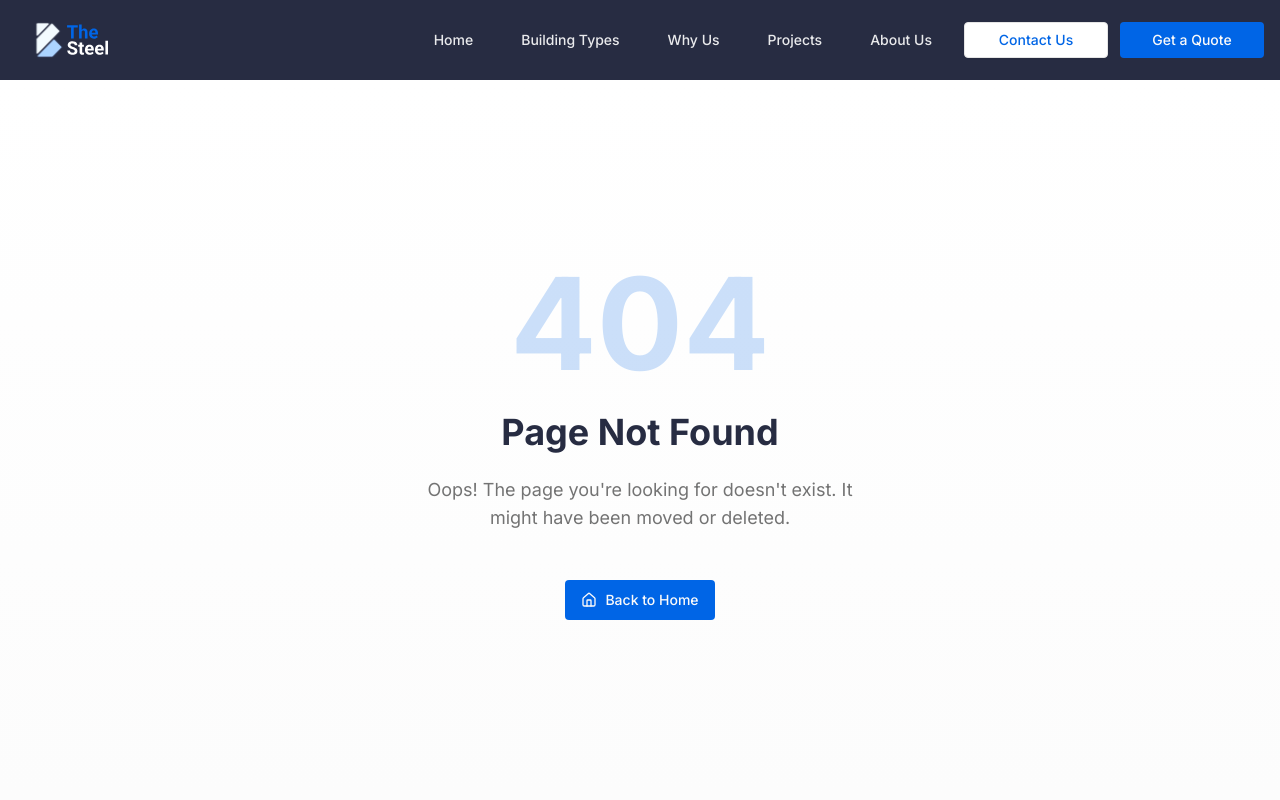
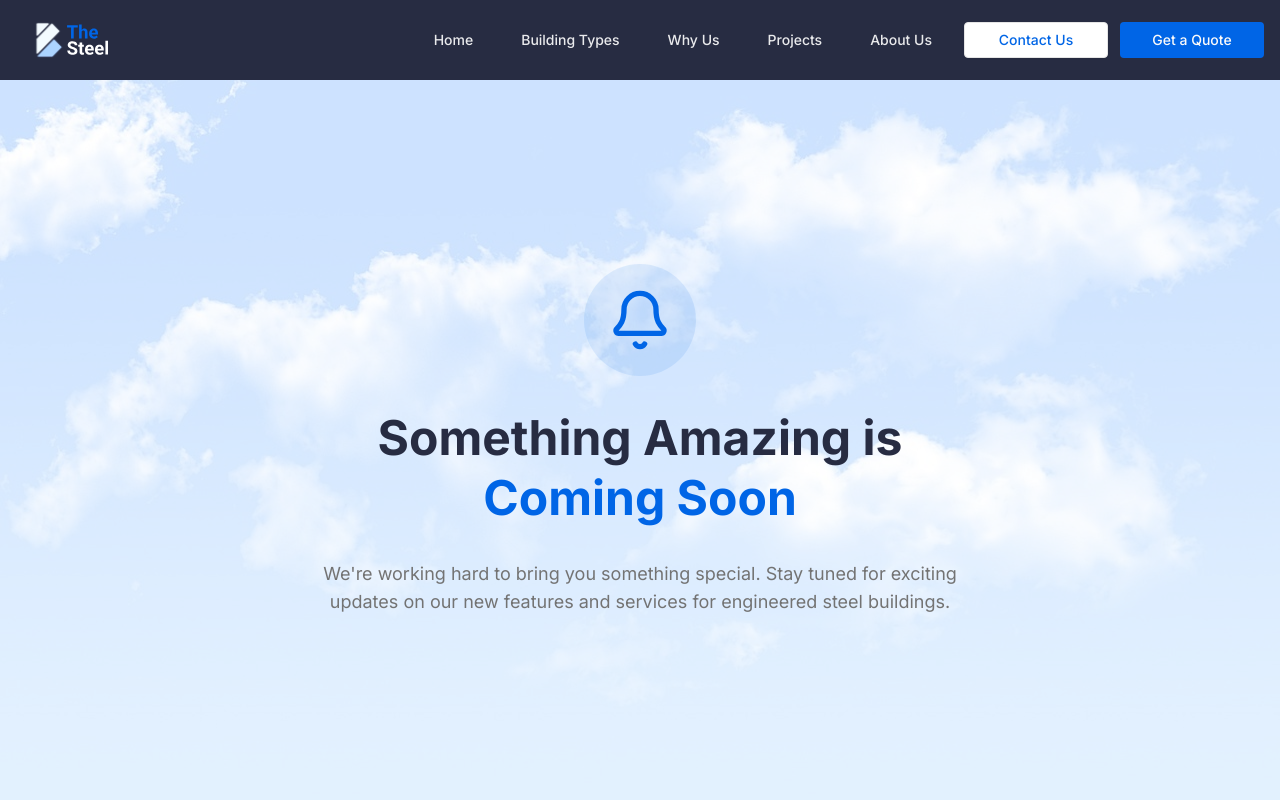
Before and after one commit to react6-flyweis/the-steel, a Next.js app: page /coming-soon in a window 1280 px wide. Before the commit this address had no page. Shown: the top 800 px of the page. Built offline with nearby package versions, Linux system fonts and the light colour scheme.

Commit message:
feat: add Coming Soon page with cloud background and notification prompt

```diff
--- /dev/null
+++ b/app/coming-soon/page.tsx
@@ -0,0 +1,110 @@
+import Image from "next/image";
+// import Link from "next/link";
+// import { Button } from "@/components/ui/button";
+import { BellIcon } from "lucide-react";
+import Header from "@/components/Header";
+import Footer from "@/components/Footer";
+import Container from "@/components/Container";
+import cloud from "@/assets/home/cloud.png";
+
+export default function ComingSoon() {
+  return (
+    <>
+      <Header />
+      <section className="relative overflow-hidden min-h-[calc(100vh-80px)] flex items-center justify-center">
+        {/* Cloud background */}
+        <div className="absolute inset-0 pointer-events-none -z-10">
+          <Image
+            src={cloud}
+            alt="clouds"
+            fill
+            className="w-full h-full object-cover opacity-30"
+          />
+        </div>
+
+        <Container className="text-center py-16 relative z-10">
+          <div className="space-y-8 max-w-3xl mx-auto">
+            {/* Icon/Badge */}
+            <div className="flex justify-center">
+              <div className="rounded-full bg-primary/10 p-6 inline-block">
+                <BellIcon className="w-16 h-16 text-primary" />
+              </div>
+            </div>
+
+            {/* Main Heading */}
+            <h1 className="text-4xl md:text-5xl font-bold leading-tight">
+              <span className="text-secondary">Something Amazing is</span>
+              <br />
+              <span className="text-primary">Coming Soon</span>
+            </h1>
+
+            {/* Description */}
+            <p className="text-lg text-muted-foreground max-w-2xl mx-auto">
+              We&apos;re working hard to bring you something special. Stay tuned
+              for exciting updates on our new features and services for
+              engineered steel buildings.
+            </p>
+
+            {/* Email Subscription Form */}
+            {/* <div className="pt-4">
+              <div className="flex flex-col sm:flex-row gap-3 max-w-md mx-auto">
+                <div className="flex-1 relative">
+                  <MailIcon className="absolute left-3 top-1/2 -translate-y-1/2 w-5 h-5 text-muted-foreground" />
+                  <input
+                    type="email"
+                    placeholder="Enter your email"
+                    className="w-full h-10 pl-10 pr-4 rounded border border-input bg-background text-foreground placeholder:text-muted-foreground focus:outline-none focus:ring-2 focus:ring-ring focus:border-ring"
+                  />
+                </div>
+                <Button size="lg" className="rounded">
+                  <BellIcon />
+                  Notify Me
+                </Button>
+              </div>
+              <p className="text-xs text-muted-foreground mt-3">
+                We&apos;ll notify you when we launch. No spam, promise!
+              </p>
+            </div> */}
+
+            {/* Action Buttons */}
+            {/* <div className="flex items-center justify-center gap-4 pt-8">
+              <Link href="/">
+                <Button
+                  size="lg"
+                  variant="outline"
+                  className="rounded border-primary text-primary"
+                >
+                  <HomeIcon />
+                  Back to Home
+                </Button>
+              </Link>
+            </div> */}
+
+            {/* Countdown or Progress Indicator */}
+            {/* <div className="pt-12">
+              <div className="flex justify-center gap-8 text-center">
+                <div>
+                  <div className="text-4xl font-bold text-primary">15</div>
+                  <div className="text-sm text-muted-foreground mt-1">Days</div>
+                </div>
+                <div>
+                  <div className="text-4xl font-bold text-primary">08</div>
+                  <div className="text-sm text-muted-foreground mt-1">Hours</div>
+                </div>
+                <div>
+                  <div className="text-4xl font-bold text-primary">42</div>
+                  <div className="text-sm text-muted-foreground mt-1">Minutes</div>
+                </div>
+                <div>
+                  <div className="text-4xl font-bold text-primary">23</div>
+                  <div className="text-sm text-muted-foreground mt-1">Seconds</div>
+                </div>
+              </div>
+            </div> */}
+          </div>
+        </Container>
+      </section>
+      <Footer />
+    </>
+  );
+}
```
